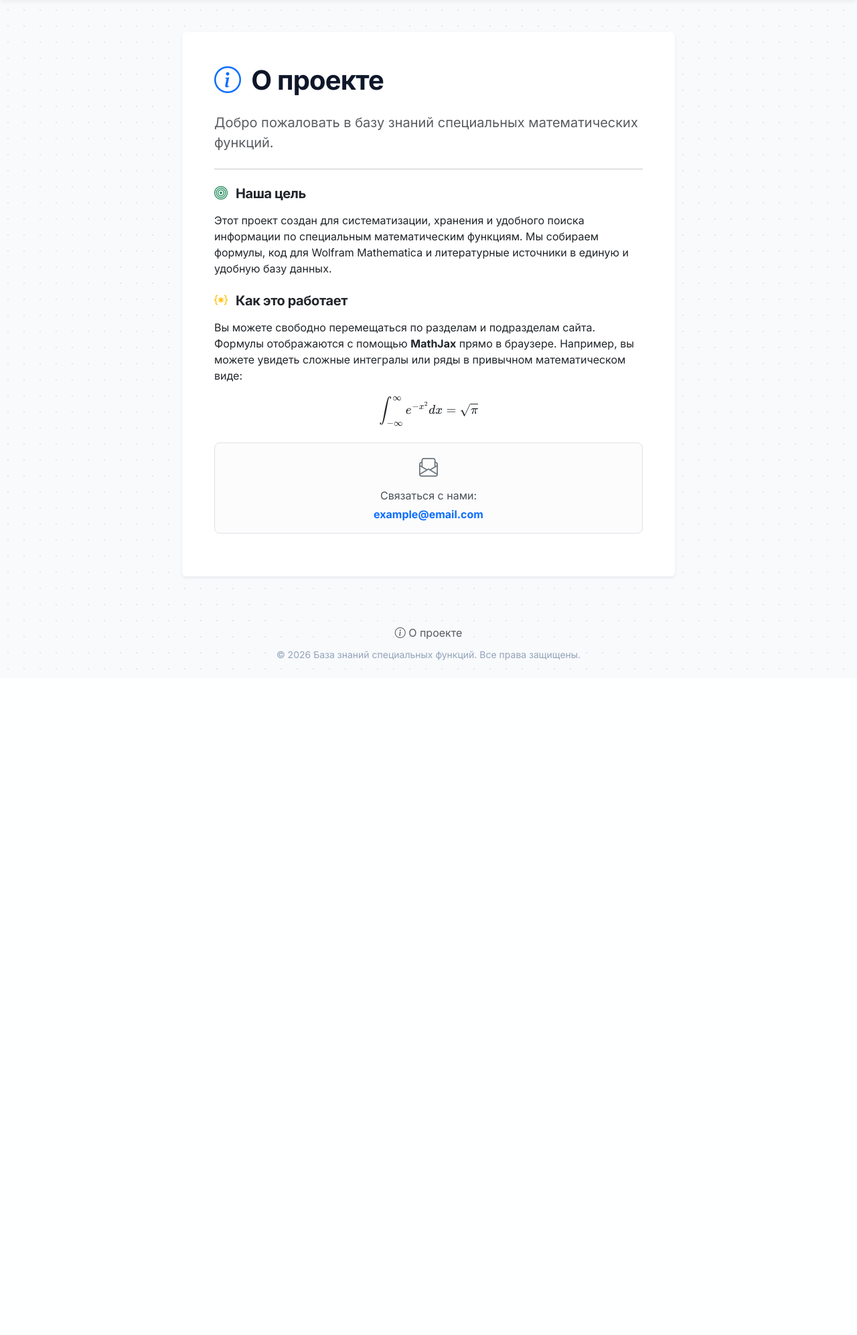
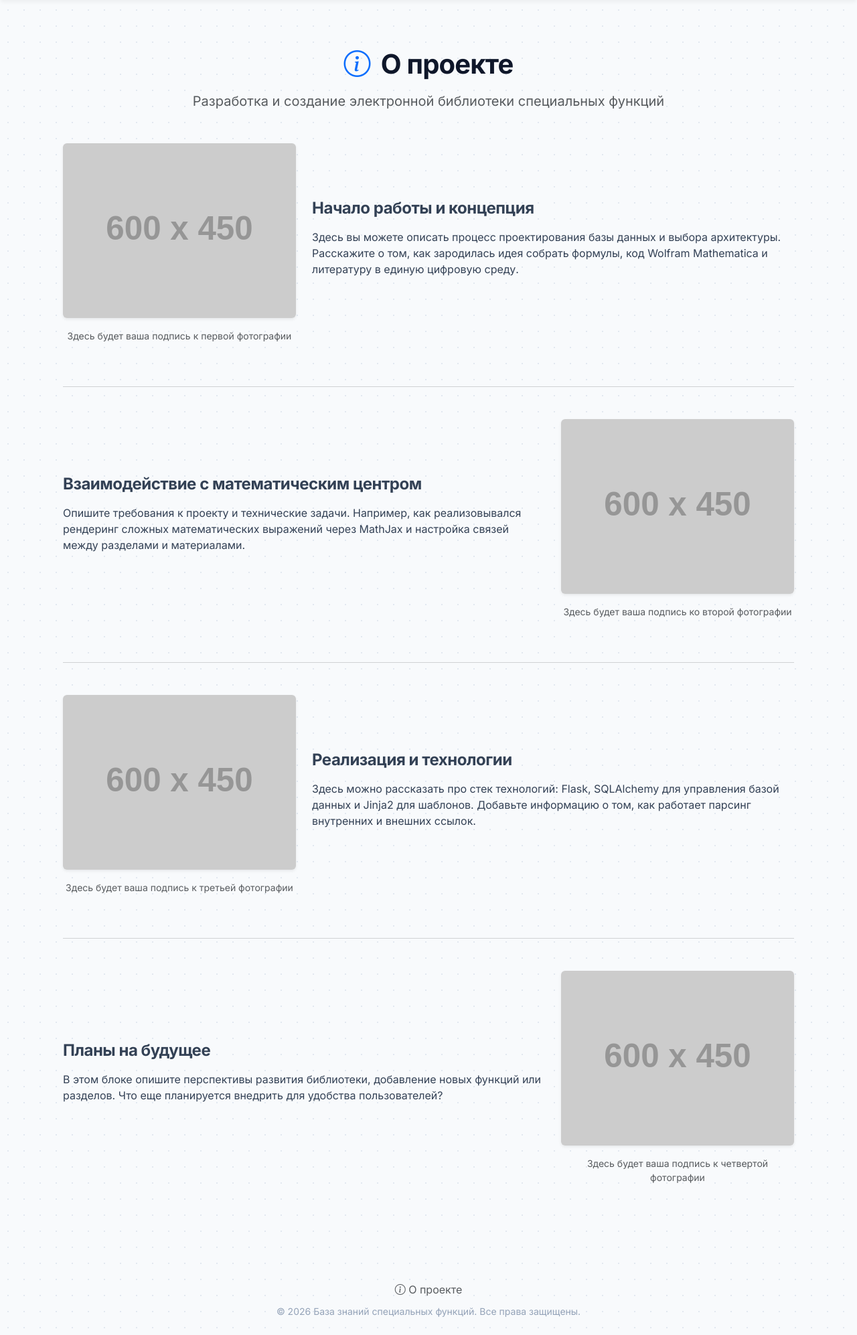
Before and after one commit to alekseykulik/special_func, a Flask app: page /about in a window 1280 px wide. Shown: the part 69-2063 px from the top of the page at 67% size. Before the commit the page ends 1069 px from the top, so only its background shows below. Run offline with Flask 3, Linux system fonts and the light colour scheme; grey boxes labelled with a size stand in for pictures from a placeholder-image service; some libraries are stand-ins or nearby versions.

Commit message:
Update about.html

```diff
--- a/special_functions_site/templates/about.html
+++ b/special_functions_site/templates/about.html
@@ -3,45 +3,96 @@
 {% block title %}О проекте - Специальные функции{% endblock %}
 
 {% block content %}
-<div class="row justify-content-center">
-    <div class="col-lg-8">
-        <div class="card shadow-sm border-0">
-            <div class="card-body p-4 p-md-5">
+<div class="container py-4">
 
-                <h1 class="mb-4 d-flex align-items-center gap-3">
+    <div class="text-center mb-5">
+        <h1 class="fw-bold d-inline-flex align-items-center gap-3">
             <i class="bi bi-info-circle text-primary"></i>
             О проекте
         </h1>
+        <p class="lead text-muted mt-2">
+            Разработка и создание электронной библиотеки специальных функций
+        </p>
+    </div>
 
-                <p class="lead text-muted mb-4">
-                    Добро пожаловать в базу знаний специальных математических функций.
+    <!-- БЛОК 1: Фото слева, текст справа -->
+    <div class="row align-items-center mb-5 pb-3">
+        <div class="col-md-5 col-lg-4 mb-4 mb-md-0">
+            <figure class="figure w-100 text-center m-0">
+                <!-- Укажите свой путь к картинке в filename -->
+                <img src="https://placehold.co/600x450/e9ecef/495057?text=Photo+1" class="figure-img img-fluid rounded shadow-sm w-100" alt="Фото 1">
+                <figcaption class="figure-caption mt-2 text-muted">
+                    Здесь будет ваша подпись к первой фотографии
+                </figcaption>
+            </figure>
+        </div>
+        <div class="col-md-7 col-lg-8">
+            <h3 class="h4 fw-bold mb-3">Начало работы и концепция</h3>
+            <p>
+                Здесь вы можете описать процесс проектирования базы данных и выбора архитектуры. Расскажите о том, как зародилась идея собрать формулы, код Wolfram Mathematica и литературу в единую цифровую среду.
             </p>
+        </div>
+    </div>
 
-                <hr class="mb-4">
+    <hr class="text-muted opacity-25 my-5">
 
-                <h3 class="h5 fw-bold mb-3">
-                    <i class="bi bi-bullseye text-success me-2"></i> Наша цель
-                </h3>
-                <p class="mb-4">
-                    Этот проект создан для систематизации, хранения и удобного поиска информации по специальным математическим функциям. Мы собираем формулы, код для Wolfram Mathematica и литературные источники в единую и удобную базу данных.
+    <!-- БЛОК 2: Текст слева, фото справа (flex-md-row-reverse меняет их местами на ПК) -->
+    <div class="row align-items-center flex-md-row-reverse mb-5 pb-3">
+        <div class="col-md-5 col-lg-4 mb-4 mb-md-0">
+            <figure class="figure w-100 text-center m-0">
+                <img src="https://placehold.co/600x450/e9ecef/495057?text=Photo+2" class="figure-img img-fluid rounded shadow-sm w-100" alt="Фото 2">
+                <figcaption class="figure-caption mt-2 text-muted">
+                    Здесь будет ваша подпись ко второй фотографии
+                </figcaption>
+            </figure>
+        </div>
+        <div class="col-md-7 col-lg-8">
+            <h3 class="h4 fw-bold mb-3">Взаимодействие с математическим центром</h3>
+            <p>
+                Опишите требования к проекту и технические задачи. Например, как реализовывался рендеринг сложных математических выражений через MathJax и настройка связей между разделами и материалами.
             </p>
+        </div>
+    </div>
 
-                <h3 class="h5 fw-bold mb-3">
-                    <i class="bi bi-braces-asterisk text-warning me-2"></i> Как это работает
-                </h3>
-                <p class="mb-4">
-                    Вы можете свободно перемещаться по разделам и подразделам сайта. Формулы отображаются с помощью <strong>MathJax</strong> прямо в браузере. Например, вы можете увидеть сложные интегралы или ряды в привычном математическом виде:
-                    $$\int_{-\infty}^{\infty} e^{-x^2} dx = \sqrt{\pi}$$
+    <hr class="text-muted opacity-25 my-5">
+
+    <!-- БЛОК 3: Фото слева, текст справа -->
+    <div class="row align-items-center mb-5 pb-3">
+        <div class="col-md-5 col-lg-4 mb-4 mb-md-0">
+            <figure class="figure w-100 text-center m-0">
+                <img src="https://placehold.co/600x450/e9ecef/495057?text=Photo+3" class="figure-img img-fluid rounded shadow-sm w-100" alt="Фото 3">
+                <figcaption class="figure-caption mt-2 text-muted">
+                    Здесь будет ваша подпись к третьей фотографии
+                </figcaption>
+            </figure>
+        </div>
+        <div class="col-md-7 col-lg-8">
+            <h3 class="h4 fw-bold mb-3">Реализация и технологии</h3>
+            <p>
+                Здесь можно рассказать про стек технологий: Flask, SQLAlchemy для управления базой данных и Jinja2 для шаблонов. Добавьте информацию о том, как работает парсинг внутренних и внешних ссылок.
             </p>
+        </div>
+    </div>
 
-                <div class="alert alert-light border mt-4 text-center rounded-3">
-                    <i class="bi bi-envelope-paper fs-3 d-block mb-2 text-secondary"></i>
-                    <span class="d-block mb-1">Связаться с нами:</span>
-                    <a href="mailto:example@email.com" class="text-decoration-none fw-bold">example@email.com</a>
+    <hr class="text-muted opacity-25 my-5">
+
+    <!-- БЛОК 4: Текст слева, фото справа -->
+    <div class="row align-items-center flex-md-row-reverse mb-5">
+        <div class="col-md-5 col-lg-4 mb-4 mb-md-0">
+            <figure class="figure w-100 text-center m-0">
+                <img src="https://placehold.co/600x450/e9ecef/495057?text=Photo+4" class="figure-img img-fluid rounded shadow-sm w-100" alt="Фото 4">
+                <figcaption class="figure-caption mt-2 text-muted">
+                    Здесь будет ваша подпись к четвертой фотографии
+                </figcaption>
+            </figure>
+        </div>
+        <div class="col-md-7 col-lg-8">
+            <h3 class="h4 fw-bold mb-3">Планы на будущее</h3>
+            <p>
+                В этом блоке опишите перспективы развития библиотеки, добавление новых функций или разделов. Что еще планируется внедрить для удобства пользователей?
+            </p>
+        </div>
     </div>
 
 </div>
-        </div>
-    </div>
-</div>
 {% endblock %}
```
Lines whose indentation alone changed are shown as unchanged.
